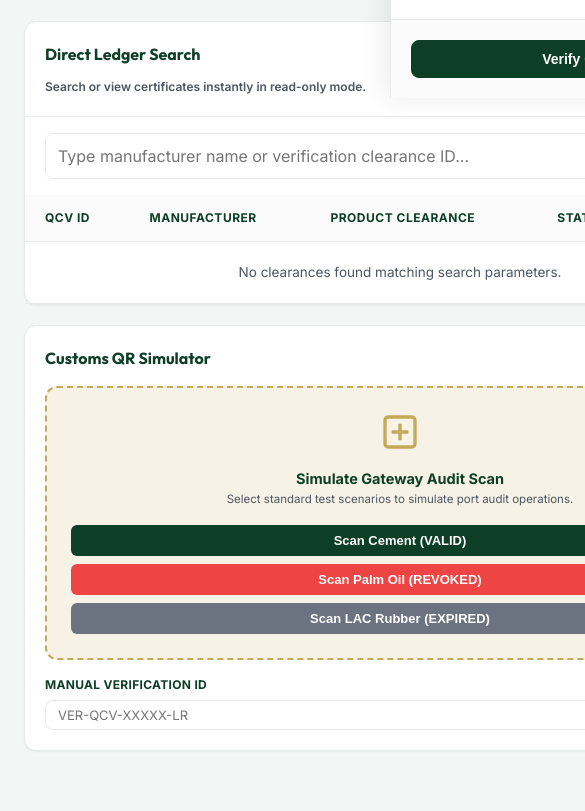
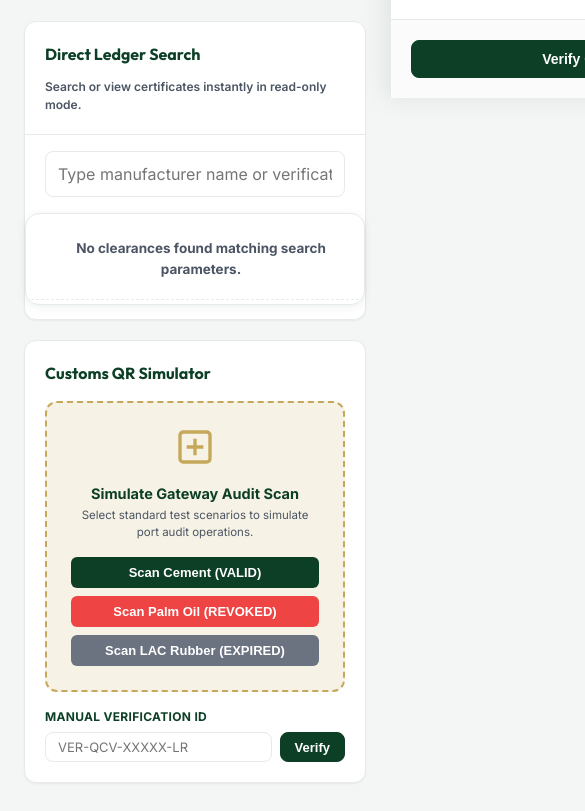
Before and after one commit to SlevinStreet/LiSA-Quality-Verification, a website: page supervisor.html in a window 390 px wide. Shown: the part 746-1557 px from the top of the page, 585 px wide, since content can reach past the window. Drawn offline with Linux system fonts and the light colour scheme.

Commit message:
feat: implement Table-to-Card mobile transformation across all data tables
- CSS: Add @media(max-width:768px) block that hides thead and renders
  tbody/tr/td as stacked card layout with ::before pseudo-element labels
- CSS: Remove conflicting min-width:750px override on .lisa-table
- Add data-label attributes to all <td> elements in JS row rendering:
  dashboard.html  (recent-certs: QCV ID / Manufacturer / Status)
  registry.html   (QCV ID / Manufacturer / Product / Status / Last Surveillance + col-checkbox/col-actions classes)
  supervisor.html (QCV ID / Manufacturer / Product / Status / Action)
  system-control.html (Role / Read / Upload / Revoke / Edit / System Setup)
  verification-logs.html (Log ID / Cert ID / Product / Location / Device / Date / Outcome)
- qr-management.html has no tables - no changes needed

```diff
--- a/styles.css
+++ b/styles.css
@@ -873,9 +873,9 @@ a:hover {
     margin-bottom: 0;
   }
 
-  /* Core responsivness grid, table, header overrides */
+  /* Table-to-Card: disable table layout constraints on mobile */
   .lisa-table {
-    min-width: 750px !important;
+    min-width: unset !important;
   }
 
   .analytics-card-header,
@@ -904,7 +904,113 @@ a:hover {
   }
 }
 
-/* Slide-out Preview Drawer */
+/* ═══════════════════════════════════════════════════════════════
+   Table-to-Card Responsive Transformation  (≤ 768px)
+   Each <tr> becomes a self-contained card. td::before pseudo-
+   elements read data-label attributes to print field names.
+═══════════════════════════════════════════════════════════════ */
+@media (max-width: 768px) {
+  /* Hide the desktop header row entirely */
+  .lisa-table thead,
+  .permission-table thead {
+    display: none;
+  }
+
+  /* Reset the table wrapper — no horizontal scroll needed in card mode */
+  .table-wrapper {
+    overflow-x: visible;
+  }
+
+  /* Make table + tbody plain block flow */
+  .lisa-table,
+  .lisa-table tbody,
+  .permission-table,
+  .permission-table tbody {
+    display: block;
+    width: 100%;
+  }
+
+  /* Each <tr> becomes a card */
+  .lisa-table tbody tr,
+  .permission-table tbody tr {
+    display: block;
+    background-color: var(--lisa-white);
+    border: 1px solid var(--lisa-border);
+    border-radius: 14px;
+    box-shadow: 0 2px 10px rgba(13, 63, 38, 0.07);
+    margin-bottom: 14px;
+    padding: 4px 0;
+    overflow: hidden;
+  }
+
+  .lisa-table tbody tr:hover,
+  .permission-table tbody tr:hover {
+    background-color: rgba(13, 63, 38, 0.015);
+  }
+
+  /* Each <td> becomes a label/value flex row */
+  .lisa-table tbody td,
+  .permission-table tbody td {
+    display: flex;
+    justify-content: space-between;
+    align-items: center;
+    padding: 10px 16px;
+    border-bottom: 1px solid rgba(0, 0, 0, 0.045);
+    font-size: 13px;
+    text-align: right;
+    min-height: 42px;
+  }
+
+  .lisa-table tbody td:last-child,
+  .permission-table tbody td:last-child {
+    border-bottom: none;
+  }
+
+  /* Field label injected from data-label attribute */
+  .lisa-table tbody td::before,
+  .permission-table tbody td::before {
+    content: attr(data-label);
+    font-size: 11px;
+    font-weight: 700;
+    text-transform: uppercase;
+    letter-spacing: 0.4px;
+    color: var(--text-muted);
+    flex-shrink: 0;
+    margin-right: 12px;
+    text-align: left;
+  }
+
+  /* First cell = card header / primary identifier */
+  .lisa-table tbody td:first-child,
+  .permission-table tbody td:first-child {
+    font-weight: 700;
+    color: var(--lisa-green);
+    font-size: 13.5px;
+    border-bottom: 1px dashed var(--lisa-border);
+    padding-bottom: 12px;
+  }
+
+  .lisa-table tbody td:first-child::before,
+  .permission-table tbody td:first-child::before {
+    color: var(--lisa-green);
+    opacity: 0.7;
+  }
+
+  /* Action column — right-align, hide pseudo-label */
+  .lisa-table tbody td.col-actions {
+    justify-content: flex-end;
+  }
+  .lisa-table tbody td.col-actions::before {
+    display: none;
+  }
+
+  /* Hide the checkbox column on mobile */
+  .lisa-table tbody td.col-checkbox {
+    display: none;
+  }
+}
+
+
 .preview-drawer {
   position: fixed;
   top: 0;
--- a/supervisor.html
+++ b/supervisor.html
@@ -329,11 +329,11 @@
         tr.onclick = () => openSupDrawer(c);
 
         tr.innerHTML = `
-          <td><span class="mono-id">${c.id}</span></td>
-          <td style="font-weight: 700; color: var(--lisa-green);">${c.manufacturer}</td>
-          <td style="font-weight: 500;">${c.productName}</td>
-          <td><span class="status-badge ${c.status.toLowerCase()}">${c.status}</span></td>
-          <td style="text-align: right;">
+          <td data-label="QCV ID"><span class="mono-id">${c.id}</span></td>
+          <td data-label="Manufacturer" style="font-weight: 700; color: var(--lisa-green);">${c.manufacturer}</td>
+          <td data-label="Product" style="font-weight: 500;">${c.productName}</td>
+          <td data-label="Status"><span class="status-badge ${c.status.toLowerCase()}">${c.status}</span></td>
+          <td data-label="Action" class="col-actions" style="text-align: right;">
             <span class="locked-indicator">
               <svg width="12" height="12" viewBox="0 0 24 24" fill="none" stroke="currentColor" stroke-width="2"><path d="M1 12s4-8 11-8 11 8 11 8-4 8-11 8-11-8-11-8z"></path><circle cx="12" cy="12" r="3"></circle></svg>
               View
```
Also changed, not shown: dashboard.html (+3 -3 lines), registry.html (+7 -7 lines), system-control.html (+6 -6 lines), verification-logs.html (+7 -7 lines).
